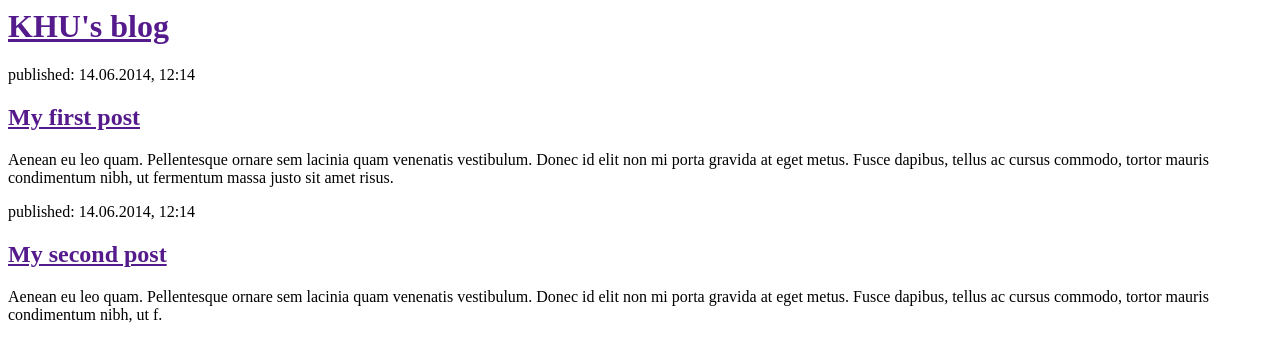
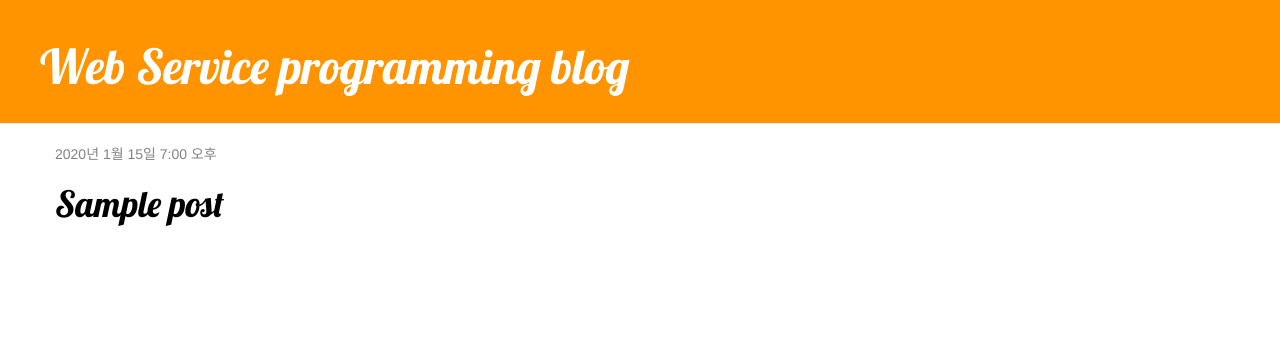
Before and after one commit to sam-from-korea/django_image_blog, a Django app: page / in a window 1280 px wide. Shown: the top 362 px of the page. Run offline with Django 5.2, Linux system fonts and the light colour scheme; tables that the repository leaves empty hold one stand-in row (values such as "Sample post"); some libraries are stand-ins or nearby versions.

Commit message:
Added view and template for detailed blog post as well as CSS for the site.

```diff
--- a/blog/models.py
+++ b/blog/models.py
@@ -6,13 +6,13 @@ class Post(models.Model):
     author = models.ForeignKey(settings.AUTH_USER_MODEL, on_delete=models.CASCADE)
     title = models.CharField(max_length=200)
     text = models.TextField()
-    created_date = models.DateTimeField(
-        default=timezone.now)
-    published_date = models.DateTimeField(
-        blank=True, null=True)
+    created_date = models.DateTimeField(default=timezone.now)
+    published_date = models.DateTimeField(blank=True, null=True)
+    image = models.ImageField(upload_to='blog_image/%Y/%m/%d/', default='blog_image/default_error.png')
 
     def publish(self):
         self.published_date = timezone.now()
         self.save()
+
     def __str__(self):
         return self.title
--- /dev/null
+++ b/blog/static/css/blog.css
@@ -0,0 +1,37 @@
+.page-header {
+    background-color: #ff9400;
+    margin-top: 0;
+    padding: 20px 20px 20px 40px;
+}
+.page-header h1, .page-header h1 a, .page-header h1 a:visited, .page-header h1 a:active {
+    color: #ffffff;
+    font-size: 36pt;
+    text-decoration: none;
+}
+.content {
+    margin-left: 40px;
+}
+h1, h2, h3, h4 {
+    font-family: 'Lobster', cursive;
+}
+.date {
+    color: #828282;
+}
+.save {
+    float: right;
+}
+.post-form textarea, .post-form input {
+    width: 100%;
+}
+.top-menu, .top-menu:hover, .top-menu:visited {
+    color: #ffffff;
+    float: right;
+    font-size: 26pt;
+    margin-right: 20px;
+}
+.post {
+    margin-bottom: 70px;
+}
+.post h1 a, .post h1 a:visited {
+    color: #000000;
+}
--- /dev/null
+++ b/blog/templates/blog/base.html
@@ -0,0 +1,25 @@
+{% load static %}
+<!DOCTYPE html>
+
+<html>
+    <head>
+        <title>Web Service programming blog</title>
+        <link rel="stylesheet" href="//maxcdn.bootstrapcdn.com/bootstrap/3.2.0/css/bootstrap.min.css">
+        <link rel="stylesheet" href="//maxcdn.bootstrapcdn.com/bootstrap/3.2.0/css/bootstrap-theme.min.css">
+        <link href='//fonts.googleapis.com/css?family=Lobster&subset=latin,latin-ext' rel='stylesheet' type='text/css'>
+        <link rel="stylesheet" href="{% static 'css/blog.css' %}">
+    </head>
+    <body>
+        <div class="page-header">
+            <h1><a href="/">Web Service programming blog</a></h1>
+        </div>
+        <div class="content container">
+            <div class="row">
+                <div class="col-md-8">
+                    {% block content %}
+                    {% endblock %}
+                </div>
+            </div>
+        </div>
+    </body>
+    </html>
--- a/blog/templates/blog/post_list.html
+++ b/blog/templates/blog/post_list.html
@@ -1,24 +1,12 @@
-<html>
-    <head>
-        <title> KHU's blog </title>
-    </head>
-    <body>
-        <div>
-            <h1><a href=""> KHU's blog </a></h1>
+{% extends 'blog/base.html' %}
+
+{% block content %}
+    {% for post in posts %}
+        <div class="post">
+            <div class="date">
+                {{ post.published_date }}
+            </div>
+            <h1><a href="{% url 'post_detail' pk=post.pk %}">{{ post.title }}</a></h1>
         </div>
-        <div>
-            <p>published: 14.06.2014, 12:14</p>
-            <h2><a href="">My first post</a></h2>
-            <p>Aenean eu leo quam. Pellentesque ornare sem lacinia quam venenatis vestibulum.
-Donec id elit non mi porta gravida at eget metus. Fusce dapibus, tellus ac cursus commodo,
-tortor mauris condimentum nibh, ut fermentum massa justo sit amet risus.</p>
-        </div>
-        <div>
-            <p>published: 14.06.2014, 12:14</p>
-            <h2><a href="">My second post</a></h2>
-            <p>Aenean eu leo quam. Pellentesque ornare sem lacinia quam venenatis vestibulum.
-Donec id elit non mi porta gravida at eget metus. Fusce dapibus, tellus ac cursus commodo,
-tortor mauris condimentum nibh, ut f.</p>
-</div>
-</body>
-</html>
+    {% endfor %}
+{% endblock %}
--- a/blog/urls.py
+++ b/blog/urls.py
@@ -3,4 +3,5 @@ from . import views
 
 urlpatterns = [
     path('', views.post_list, name='post_list'),
+    path('post/<int:pk>/', views.post_detail, name='post_detail'), # 장고가post_detail 뷰로 보내, 게시글을 볼 수 있게 urls.py수정
 ]
--- a/blog/views.py
+++ b/blog/views.py
@@ -1,5 +1,13 @@
 from django.shortcuts import render
+from django.utils import timezone
+from .models import Post
+from django.shortcuts import render, get_object_or_404
 
 # Create your views here.
 def post_list(request):
- return render(request, 'blog/post_list.html', {})
+    posts = Post.objects.filter(published_date__lte=timezone.now()).order_by('published_date')
+    return render(request, 'blog/post_list.html', {'posts': posts})
+
+def post_detail(request, pk):
+    post = get_object_or_404(Post, pk=pk)
+    return render(request, 'blog/post_detail.html', {'post': post})
--- a/mysite/settings.py
+++ b/mysite/settings.py
@@ -124,3 +124,6 @@ STATIC_ROOT = os.path.join(BASE_DIR, 'static')
 # https://docs.djangoproject.com/en/5.1/ref/settings/#default-auto-field
 
 DEFAULT_AUTO_FIELD = 'django.db.models.BigAutoField'
+
+MEDIA_URL = "/media/"
+MEDIA_ROOT = BASE_DIR / "media/"
--- a/mysite/urls.py
+++ b/mysite/urls.py
@@ -17,8 +17,13 @@ Including another URLconf
 from django.contrib import admin
 from django.urls import path
 from django.urls import path, include
+from django.conf import settings
+from django.conf.urls.static import static
 
 urlpatterns = [
     path('admin/', admin.site.urls),
     path('', include('blog.urls')),
 ]
+
+urlpatterns += static(settings.STATIC_URL,document_root=settings.STATIC_ROOT)
+urlpatterns += static(settings.MEDIA_URL, document_root=settings.MEDIA_ROOT)
--- a/samkim70_pythonanywhere_com_wsgi.py
+++ b/samkim70_pythonanywhere_com_wsgi.py
@@ -4,7 +4,9 @@ import sys
 path = '/home/samkim70/my-first-blog' # PythonAnywhere 계정으로 바꾸세요.
 if path not in sys.path:
     sys.path.append(path)
+
 os.environ['DJANGO_SETTINGS_MODULE'] = 'mysite.settings'
+
 from django.core.wsgi import get_wsgi_application
 from django.contrib.staticfiles.handlers import StaticFilesHandler
 application = StaticFilesHandler(get_wsgi_application())
```
Also changed, not shown: blog/templates/blog/post_detail.html (added, +13 -0 lines), blog/migrations/0001_initial.py (added), blog/migrations/0002_post_image.py (added).
